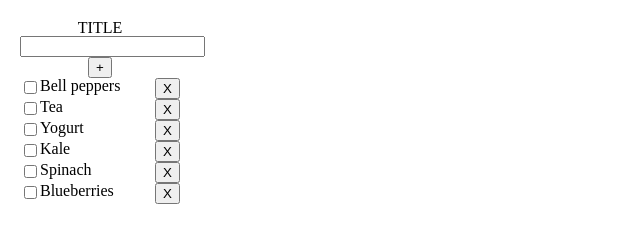
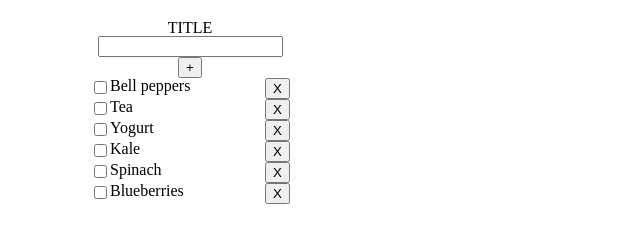
Before and after one commit to LEADR/Shopping-List, a plain HTML site: page index.html in a window 1280 px wide. Shown: the whole page, without its empty margins (0-640 px from the left). Drawn offline with Linux system fonts and the light colour scheme.

Commit message:
Added Simple Grid classes

```diff
--- a/index.html
+++ b/index.html
@@ -9,6 +9,9 @@
   <script src="app.js"></script>
 </head>
 <body>
+  <div class="grid grid-pad">
+    <div class="col-1-3">
+      <div class="content">
         <div id="main-container">
           <div class="title">
             <h1 class="header">TITLE</h1>
@@ -27,5 +30,8 @@
             </ul>
           </div>
         </div>
+      </div>
+    </div>
+  </div>
 </body>
 </html>
--- a/stylesheets/style.css
+++ b/stylesheets/style.css
@@ -1,6 +1,5 @@
 #main-container {
     width: 200px;
-    padding: 20px;
 }
 
 .title {
```
Lines whose indentation alone changed are shown as unchanged.
